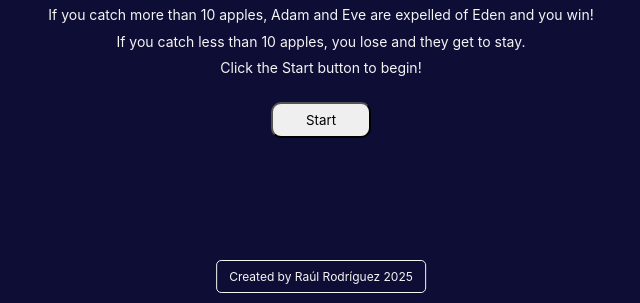
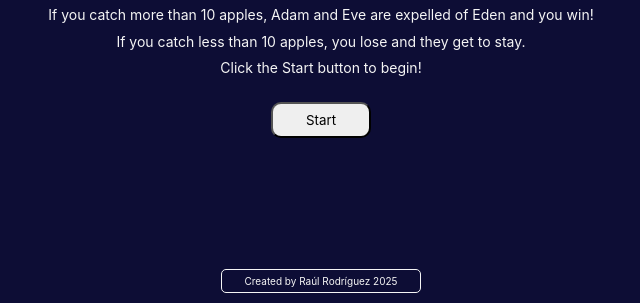
Before and after one commit to RaulWeirdStackDev/Out-of-Eden-, a website built with Vite: page index.html in a window 1280 px wide. Shown: the part 497-800 px from the top of the page, without its empty margins (319-959 px from the left). Built offline with nearby package versions, Linux system fonts and the light colour scheme; files whose address does not match are found by name.

Commit message:
cambios responsive footer y controles

```diff
--- a/package.json
+++ b/package.json
@@ -12,6 +12,7 @@
     "vite": "^6.0.5"
   },
   "dependencies": {
-    "phaser": "^3.87.0"
+    "phaser": "^3.87.0",
+    "phaser3-rex-plugins": "^1.80.16"
   }
 }
--- a/src/style.css
+++ b/src/style.css
@@ -151,13 +151,13 @@ main {
 #mobileControls {
   display: none;
   justify-content: center;
-  position: absolute;
-  bottom: 60px; /* Más arriba para que no tape el footer */
+  position: fixed;
+  bottom: calc(65px + env(safe-area-inset-bottom, 0px));
   left: 50%;
   transform: translateX(-50%);
-  z-index: 100; /* Por debajo del footer pero visible */
+  z-index: 100;
+  touch-action: none;
 }
-
 #dpad {
   display: flex;
   flex-direction: column;
@@ -236,21 +236,20 @@ main {
 }
 
 #footerRes {
-  position: fixed !important; /* Forzar la posición */
-  bottom: 10px !important; /* Más margen desde abajo */
-  left: 50% !important;
-  transform: translateX(-50%) !important;
-  padding: 8px 12px !important;
-  font-size: 12px !important; /* Más grande para ver mejor */
-  background-color: var(--accClr) !important; /* Color más visible */
-  color: var(--liClr) !important;
-  border: 1px solid var(--liClr) !important; /* Borde para que sea más visible */
-  border-radius: 5px !important;
-  z-index: 999 !important; /* Z-index muy alto */
-  display: block !important; /* Asegurar que se muestre */
-  width: auto !important;
-  min-width: 200px !important;
-  text-align: center !important;
+  position: fixed;
+  bottom: calc(10px + env(safe-area-inset-bottom, 0px));
+  left: 50%;
+  transform: translateX(-50%);
+  padding: 5px 8px;
+  font-size: 10px;
+  background-color: var(--accClr);
+  color: var(--liClr);
+  border: 1px solid var(--liClr);
+  border-radius: 5px;
+  z-index: 90;
+  display: block;
+  min-width: 200px;
+  text-align: center;
 }
 
 @media (min-width: 576px) {
@@ -289,3 +288,14 @@ main {
     font-size: 14px;
   }
 }
+
+@media (max-width: 576px) {
+  html,
+  body {
+    height: 100%;
+    height: 100dvh;
+    min-height: 100dvh;
+    max-height: 100dvh;
+    overflow: hidden;
+  }
+}
```
Also changed, not shown: 1 other file.
